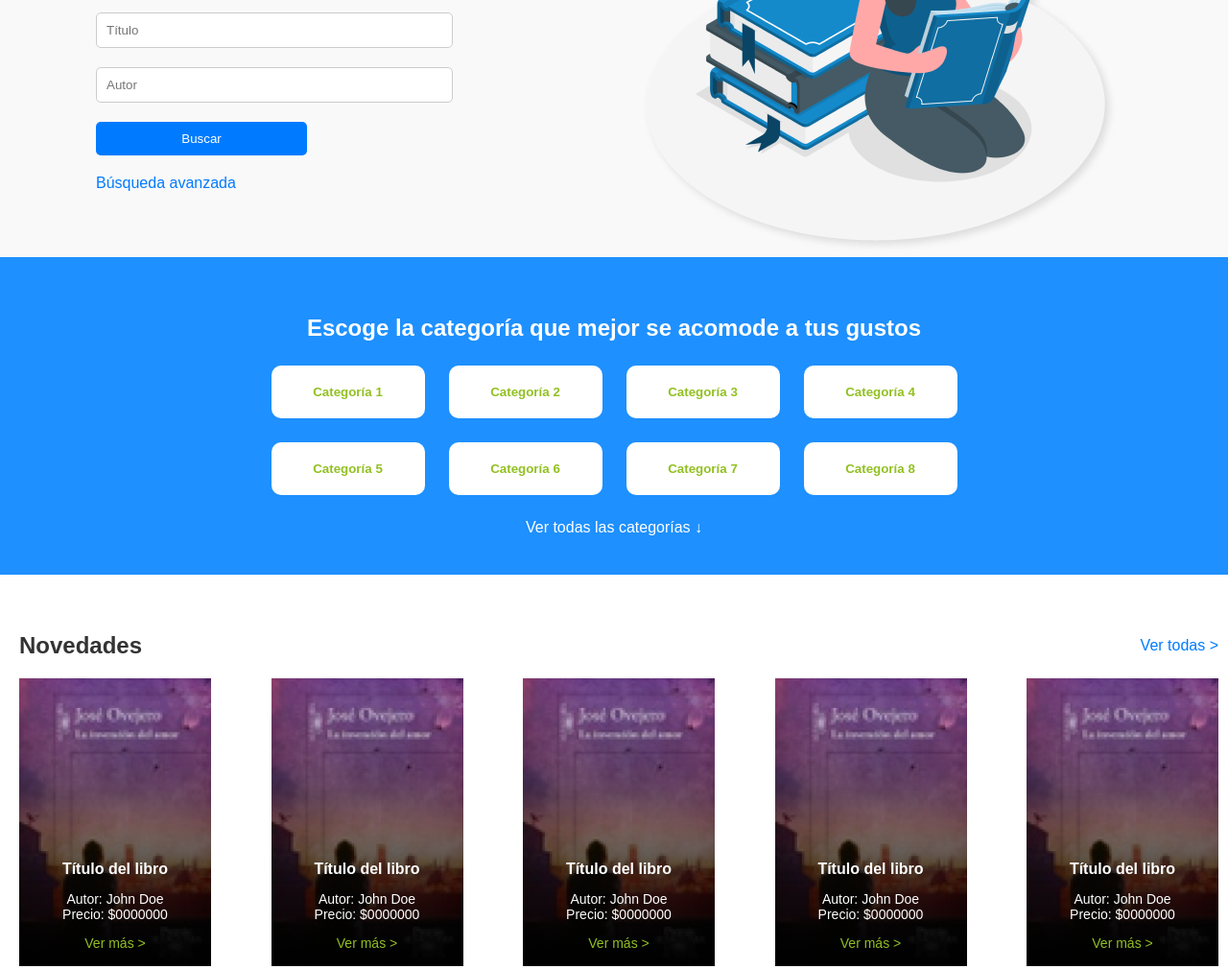
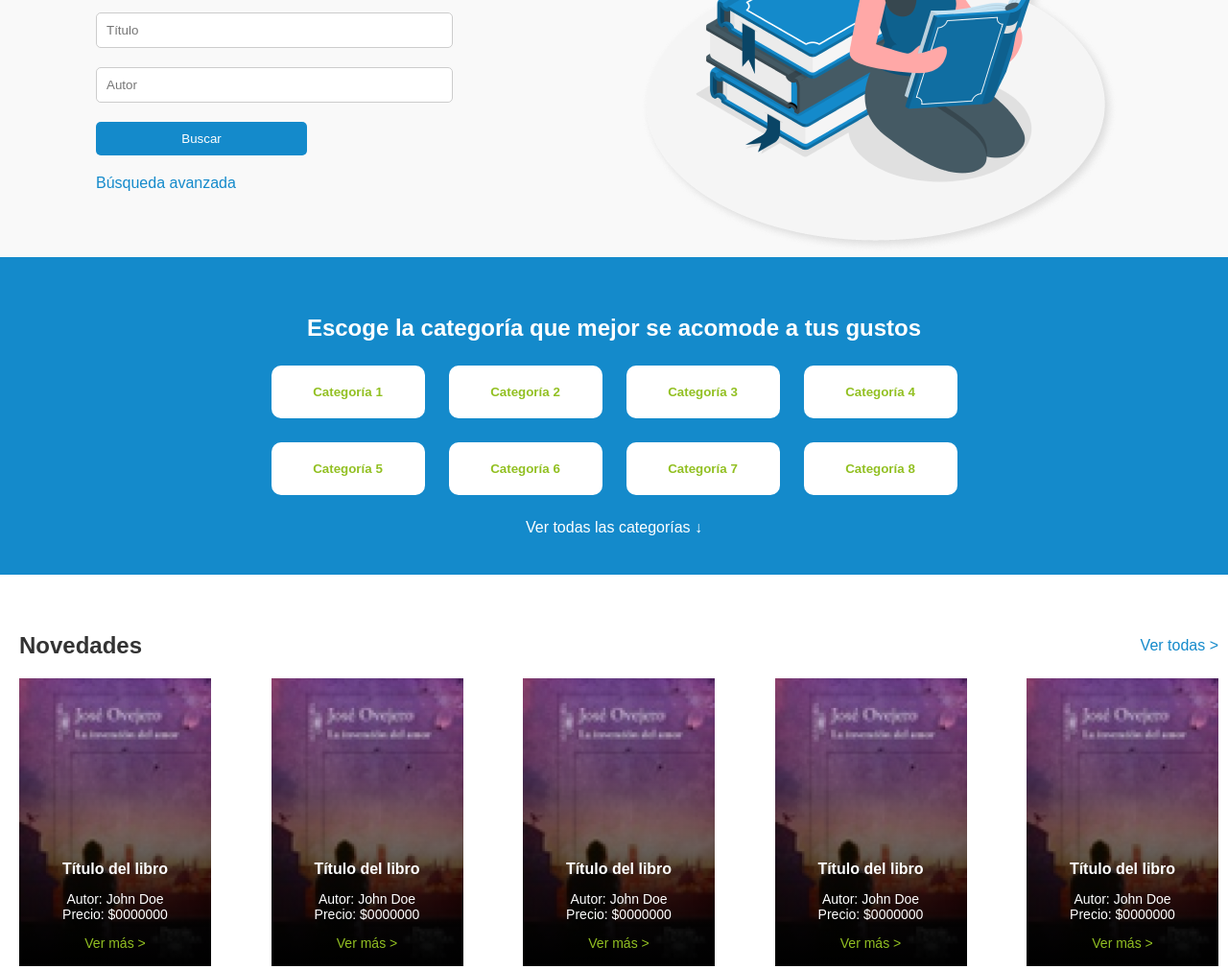
Before and after one commit to dcavadiam/km5-new, a plain HTML site: page inicio/index.html in a window 1280 px wide. Shown: the part 820-1830 px from the top of the page at 96% size. Drawn offline with Linux system fonts and the light colour scheme.

Commit message:
Fix colors

```diff
--- a/inicio/style.css
+++ b/inicio/style.css
@@ -86,8 +86,6 @@ header {
   max-width: 740px;
 }
 
-/* BOOKS */
-/*
 .books {
   display: flex;
   justify-content: center;
@@ -95,13 +93,13 @@ header {
   gap: 10px;
   padding: 20px;
   width: 100%;
-  max-width: 980px;
+  max-width: 800px;
 }
 
 .books img {
   width: 150px;
   height: auto;
-} */
+}
 
 /* BUSQUEDA */
 
@@ -143,7 +141,7 @@ header {
 .search-section .busqueda-container .inputs-container button {
   padding: 10px 20px;
   margin: 10px 0;
-  background-color: #007bff;
+  background-color: #148acb;
   color: white;
   border: none;
   border-radius: 5px;
@@ -156,14 +154,14 @@ header {
 .search-section .busqueda-container a {
   display: block;
   margin-top: 10px;
-  color: #007bff;
+  color: #148acb;
   text-decoration: none;
 }
 
 /* CATEGORIAS */
 
 .categories-section {
-  background-color: #1e90ff;
+  background-color: #148acb;
   padding: 40px 20px;
   text-align: center;
 }
@@ -233,7 +231,7 @@ header {
   margin: 0 auto;
 }
 .books-section-title-seemore a {
-  color: #007bff;
+  color: #148acb;
   text-decoration: none;
 }
 .books-section h2 {
```
